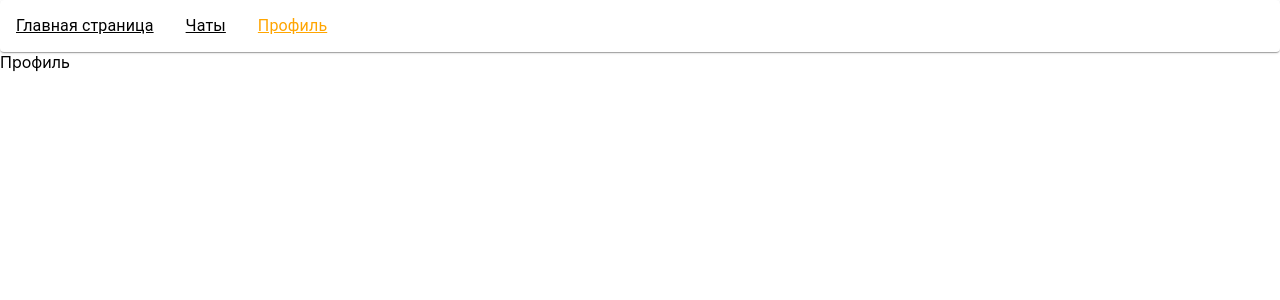
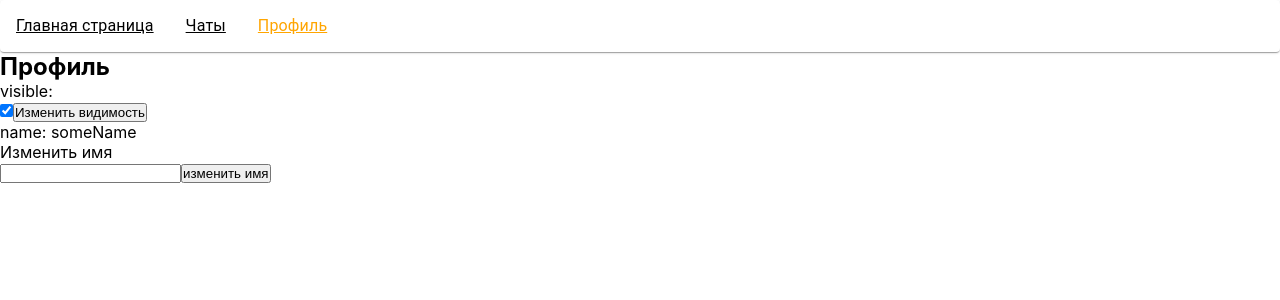
Before and after one commit to Nnjaka/react, a React (Create React App) app: page /profile in a window 1280 px wide. Shown: the top 300 px of the page. Built offline with nearby package versions, Linux system fonts and the light colour scheme.

Commit message:
lesson-5

```diff
--- a/package.json
+++ b/package.json
@@ -16,8 +16,10 @@
     "nanoid": "^4.0.0",
     "react": "^18.2.0",
     "react-dom": "^18.2.0",
+    "react-redux": "^8.0.5",
     "react-router-dom": "^6.4.2",
     "react-scripts": "5.0.1",
+    "redux": "^4.2.0",
     "styled-components": "^5.3.6",
     "web-vitals": "^2.1.4"
   },
--- a/src/App.jsx
+++ b/src/App.jsx
@@ -7,6 +7,8 @@ import { ChatList } from './components/ChatList';
 import { useState } from 'react';
 import { ChatPage } from './pages/ChatPage';
 import { Header } from './components/Header/Header';
+import { Provider } from 'react-redux';
+import { store } from './store/index';
 
 const defaultChats = [
   {
@@ -52,6 +54,7 @@ export const App = () => {
   }
 
   return (
+    <Provider store={store}>
     <Routes>
     <Route path="/" element={<Header />}>
       <Route index element={<Main />} />
@@ -74,5 +77,6 @@ export const App = () => {
     </Route>
     <Route path="*" element={<div>404 page</div>} />
   </Routes>
+  </Provider>
   );
 }
--- a/src/pages/Profile.jsx
+++ b/src/pages/Profile.jsx
@@ -1,8 +1,25 @@
-
-
+import React, { useState } from "react";
+import { useDispatch, useSelector } from 'react-redux';
+import { changeName, toggleProfile } from "../store/profile/actions";
 
 export const Profile = () => {
+    const dispatch = useDispatch();
+
+    const name = useSelector((state) => state.name);
+    const visible = useSelector((state) => state.visible);
+    const [firstName, setFirstName] = useState('');
+
     return(
-        <div>Профиль</div>
+        <>
+            <h2>Профиль</h2>
+            <p>visible:</p>
+            <input type='checkbox' checked={visible} />
+            <button onClick={() => dispatch(toggleProfile())}>Изменить видимость</button>
+            <br />
+            <p>name: {name}</p>
+            <p>Изменить имя</p>
+            <input type="text" value={firstName} onChange={(e) => setFirstName(e.target.value)}/>
+            <button onClick={() => dispatch(changeName(firstName))}>изменить имя</button>
+        </>
     )
 }
--- /dev/null
+++ b/src/store/index.jsx
@@ -0,0 +1,7 @@
+import { createStore, compose } from 'redux';
+import { profileReducer } from './profile/reducer';
+
+export const composeEnhancers =
+  window.__REDUX_DEVTOOLS_EXTENSION_COMPOSE__ || compose;
+
+export const store = createStore(profileReducer, composeEnhancers());
--- /dev/null
+++ b/src/store/profile/actions.jsx
@@ -0,0 +1,11 @@
+export const TOGGLE_PROFILE = 'PROFILE::TOGGLE_PROFILE';
+export const CHANGE_NAME = 'PROFILE::CHANGE_NAME';
+
+export const toggleProfile = () => ({
+  type: TOGGLE_PROFILE,
+});
+
+export const changeName = (name) => ({
+  type: CHANGE_NAME,
+  name,
+});
--- /dev/null
+++ b/src/store/profile/reducer.jsx
@@ -0,0 +1,27 @@
+import { Reducer } from 'redux';
+import { CHANGE_NAME, TOGGLE_PROFILE } from './actions';
+
+
+const initialState ={
+    name: 'someName',
+    visible: true,
+}
+
+export const profileReducer = (state = initialState, action) => {
+    switch (action.type){
+        case TOGGLE_PROFILE: {
+            return {
+                ...state,
+                visible: !state.visible,
+            }
+        }
+        case CHANGE_NAME: {
+            return {
+              ...state,
+              name: action.name,
+            };
+          }
+        default:
+            return state;
+    }
+};
```
Also changed, not shown: 1 other file (tests, documents, lock files or other folders).
